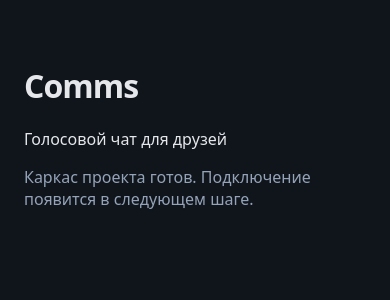
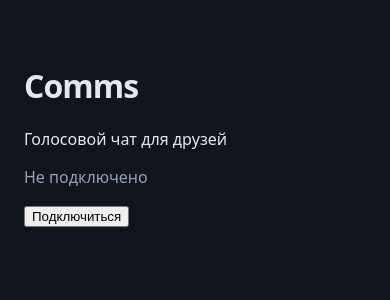
Before and after one commit to ShibaC0der/comms, a React (Vite) app in the folder frontend/: page / in a window 390 px wide. Shown: the top 300 px of the page. Built offline with nearby package versions, Linux system fonts and the light colour scheme.

Commit message:
feat: add microphone connection controls
* feat: add microphone connection controls

* fix: clean up interrupted voice connections

---------

Co-authored-by: Alexandr Grinev <deepcode34@gmail.com>

```diff
--- a/frontend/src/App.tsx
+++ b/frontend/src/App.tsx
@@ -1,9 +1,43 @@
+import { useEffect, useRef, useState } from 'react'
+import { VoiceClient, type VoiceState } from './VoiceClient'
+
+const statusLabel: Record<VoiceState['status'], string> = {
+  idle: 'Не подключено',
+  connecting: 'Подключение…',
+  connected: 'Подключено',
+  error: 'Ошибка подключения',
+}
+
 export default function App() {
+  const [state, setState] = useState<VoiceState>({ status: 'idle' })
+  const clientRef = useRef<VoiceClient | null>(null)
+
+  useEffect(() => {
+    const client = new VoiceClient(setState)
+    clientRef.current = client
+    return () => {
+      clientRef.current = null
+      client.dispose()
+    }
+  }, [])
+
+  const active = state.status === 'connecting' || state.status === 'connected'
+
   return (
     <main className="app">
       <h1>Comms</h1>
       <p>Голосовой чат для друзей</p>
-      <p className="muted">Каркас проекта готов. Подключение появится в следующем шаге.</p>
+      <p className="muted" role="status">{statusLabel[state.status]}</p>
+      {state.status === 'error' && <p role="alert">{state.message}</p>}
+      <button
+        type="button"
+        onClick={() => {
+          if (active) clientRef.current?.disconnect()
+          else void clientRef.current?.connect()
+        }}
+      >
+        {active ? 'Отключиться' : 'Подключиться'}
+      </button>
     </main>
   )
 }
--- /dev/null
+++ b/frontend/src/VoiceClient.ts
@@ -0,0 +1,111 @@
+export type VoiceState =
+  | { status: 'idle' | 'connecting' | 'connected' }
+  | { status: 'error'; message: string }
+
+const WELCOME_TIMEOUT_MS = 10_000
+
+type Connection = {
+  events: AbortController
+  stream?: MediaStream
+  socket?: WebSocket
+  welcomeTimeout?: ReturnType<typeof setTimeout>
+}
+
+export class VoiceClient {
+  private connection?: Connection
+
+  constructor(private readonly onStateChange: (state: VoiceState) => void) {}
+
+  async connect() {
+    if (this.connection) return
+
+    const connection: Connection = { events: new AbortController() }
+    this.connection = connection
+    this.onStateChange({ status: 'connecting' })
+
+    if (!navigator.mediaDevices?.getUserMedia) {
+      this.fail('Микрофон недоступен. Откройте страницу через HTTPS или localhost.')
+      return
+    }
+
+    let stream: MediaStream
+    try {
+      stream = await navigator.mediaDevices.getUserMedia({ audio: true })
+    } catch (error) {
+      if (connection.events.signal.aborted) return
+      this.fail(
+        error instanceof DOMException && error.name === 'NotAllowedError'
+          ? 'Доступ к микрофону запрещён.'
+          : 'Не удалось получить доступ к микрофону. Проверьте устройство и настройки браузера.',
+      )
+      return
+    }
+
+    if (connection.events.signal.aborted) {
+      stream.getTracks().forEach(track => track.stop())
+      return
+    }
+    connection.stream = stream
+
+    const options = { signal: connection.events.signal }
+    const microphoneEnded = () => this.fail('Микрофон отключился. Проверьте устройство и подключитесь снова.')
+    for (const track of stream.getAudioTracks()) {
+      if (track.readyState === 'ended') {
+        microphoneEnded()
+        return
+      }
+      track.addEventListener('ended', microphoneEnded, options)
+    }
+
+    const url = new URL('/ws', location.href)
+    url.protocol = url.protocol === 'https:' ? 'wss:' : 'ws:'
+    try {
+      connection.socket = new WebSocket(url)
+    } catch {
+      this.fail('Не удалось открыть соединение с сервером.')
+      return
+    }
+
+    connection.welcomeTimeout = setTimeout(() => {
+      this.fail('Сервер не подтвердил подключение. Попробуйте ещё раз.')
+    }, WELCOME_TIMEOUT_MS)
+    connection.socket.addEventListener('message', event => {
+      try {
+        if (JSON.parse(event.data)?.type === 'welcome') {
+          clearTimeout(connection.welcomeTimeout)
+          connection.welcomeTimeout = undefined
+          this.onStateChange({ status: 'connected' })
+        }
+      } catch (error) {
+        if (!(error instanceof SyntaxError)) throw error
+      }
+    }, options)
+    connection.socket.addEventListener('error', () => {
+      this.fail('Не удалось связаться с сервером.')
+    }, options)
+    connection.socket.addEventListener('close', () => {
+      this.fail('Соединение с сервером закрыто.')
+    }, options)
+  }
+
+  disconnect() {
+    this.dispose()
+    this.onStateChange({ status: 'idle' })
+  }
+
+  dispose() {
+    const connection = this.connection
+    if (!connection) return
+
+    this.connection = undefined
+    connection.events.abort()
+    clearTimeout(connection.welcomeTimeout)
+    connection.stream?.getTracks().forEach(track => track.stop())
+    connection.socket?.close()
+  }
+
+  private fail(message: string) {
+    this.dispose()
+    this.onStateChange({ status: 'error', message })
+  }
+}
--- a/frontend/tsconfig.json
+++ b/frontend/tsconfig.json
@@ -3,6 +3,7 @@
     "target": "ES2022",
     "useDefineForClassFields": true,
     "lib": ["ES2022", "DOM", "DOM.Iterable"],
+    "types": ["vite/client"],
     "module": "ESNext",
     "skipLibCheck": true,
     "moduleResolution": "Bundler",
```
